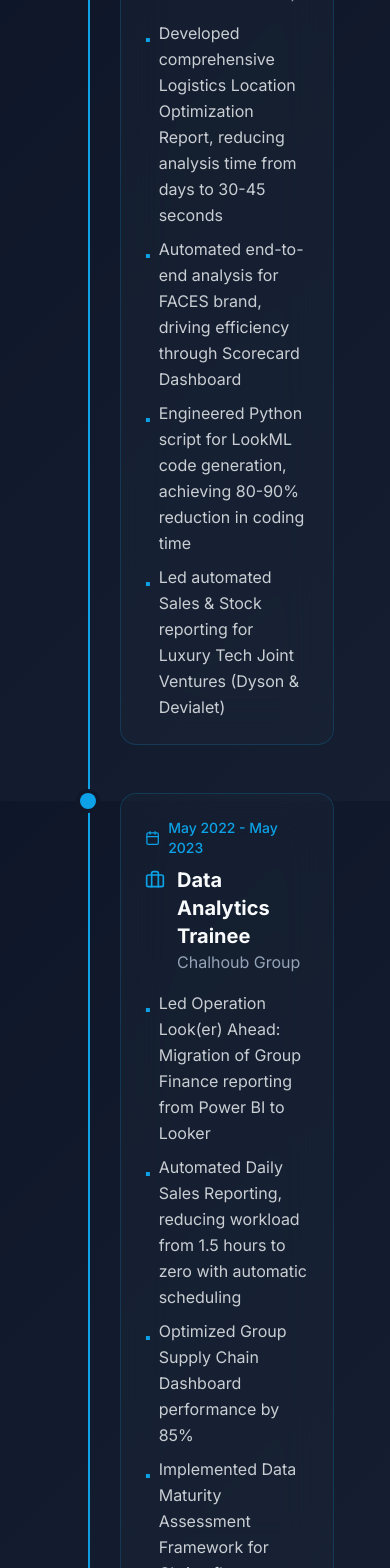
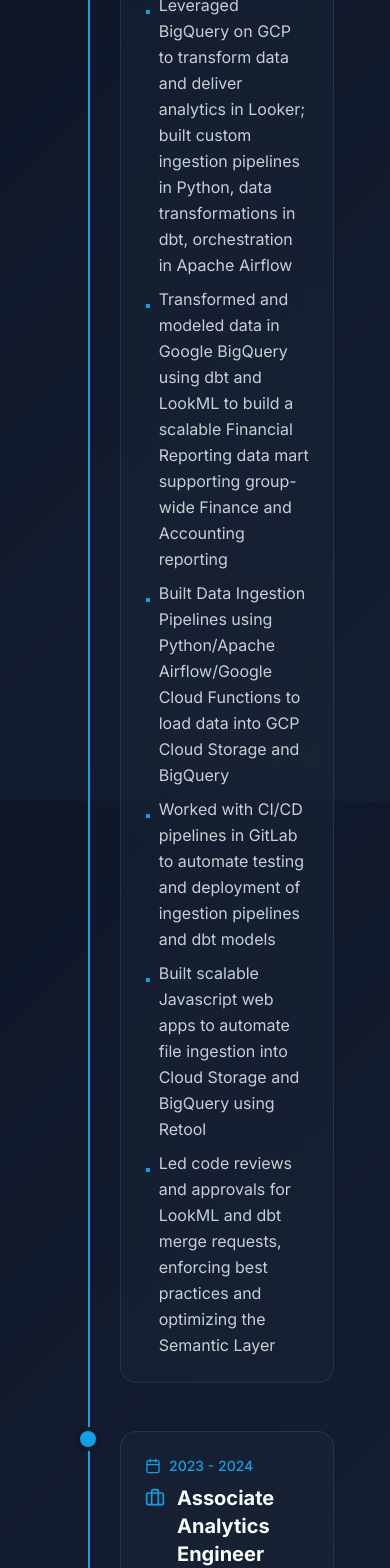
Before and after one commit to justinjsd/my-portfolio, a React (Vite) app: page / in a window 390 px wide. Shown: the part 3419-4987 px from the top of the page. Built offline with nearby package versions, Linux system fonts and the light colour scheme; the HTML template or start-up script is replaced by a standard one.

Commit message:
Update experience and skills

```diff
--- a/src/components/Experience.tsx
+++ b/src/components/Experience.tsx
@@ -3,45 +3,45 @@ import { Briefcase, Calendar } from "lucide-react";
 export const Experience = () => {
   const experiences = [
     {
-      period: "May 2023 - Present",
-      title: "Data Analytics Associate",
+      period: "2025 - Present",
+      title: "Data Engineer",
       company: "Chalhoub Group",
       achievements: [
-        "Developed comprehensive Logistics Location Optimization Report, reducing analysis time from days to 30-45 seconds",
-        "Automated end-to-end analysis for FACES brand, driving efficiency through Scorecard Dashboard",
-        "Engineered Python script for LookML code generation, achieving 80-90% reduction in coding time",
-        "Led automated Sales & Stock reporting for Luxury Tech Joint Ventures (Dyson & Devialet)",
+        "Leveraged BigQuery on GCP to transform data and deliver analytics in Looker; built custom ingestion pipelines in Python, data transformations in dbt, orchestration in Apache Airflow",
+        "Transformed and modeled data in Google BigQuery using dbt and LookML to build a scalable Financial Reporting data mart supporting group-wide Finance and Accounting reporting",
+        "Built Data Ingestion Pipelines using Python/Apache Airflow/Google Cloud Functions to load data into GCP Cloud Storage and BigQuery",
+        "Worked with CI/CD pipelines in GitLab to automate testing and deployment of ingestion pipelines and dbt models",
+        "Built scalable Javascript web apps to automate file ingestion into Cloud Storage and BigQuery using Retool",
+        "Led code reviews and approvals for LookML and dbt merge requests, enforcing best practices and optimizing the Semantic Layer",
       ],
     },
     {
-      period: "May 2022 - May 2023",
-      title: "Data Analytics Trainee",
+      period: "2023 - 2024",
+      title: "Associate Analytics Engineer",
       company: "Chalhoub Group",
       achievements: [
-        "Led Operation Look(er) Ahead: Migration of Group Finance reporting from Power BI to Looker",
-        "Automated Daily Sales Reporting, reducing workload from 1.5 hours to zero with automatic scheduling",
-        "Optimized Group Supply Chain Dashboard performance by 85%",
-        "Implemented Data Maturity Assessment Framework for Christofle, generating ~$30K value",
+        "Built the Finance & Operations (FinOps) Analytics Layer for the Group on Looker leveraging a Google (GCP) powered stack",
+        "Created Data Transformation Models using Looker, LookML, SQL and dbt",
+        "Recognized as Rookie of the Year (2024) for outstanding contributions in Data & Analytics",
       ],
     },
     {
-      period: "January 2022 - July 2022",
-      title: "Software Developer and Analytics Intern",
-      company: "Synergein Technology",
+      period: "2022",
+      title: "Trainee - Data & Analytics",
+      company: "Chalhoub Group",
       achievements: [
-        "Built fully functional IT Service Desk System using C# .NET",
-        "Provided data-driven insights for various clients using Microsoft Excel",
-        "Built database and stored procedures using Microsoft SQL Server Studio",
+        "Modeled data on Looker built on Google Cloud Platform's BigQuery using LookML",
+        "Participated in the migration of the Group Finance's Commercial Data into Google BigQuery and finally into Looker enhancing data governance, security, and adoption",
+        "Automated and optimized Daily Sales Reporting to the Group's President reducing manual daily reporting in Power BI (1.5 hours/day) to an automated scheduled Looker report with zero manual effort",
       ],
     },
     {
-      period: "June 2021 - August 2021",
-      title: "AI & Cognitive Services Intern",
+      period: "2021",
+      title: "Project Intern: Cognitive Services",
       company: "Alpha Data",
       achievements: [
-        "Gained insights into IT service management systems (Agile and ITIL)",
-        "Developed applications using Microsoft Azure's Logic Apps and Cognitive Service APIs",
-        "Built Twitter Sentiment Analysis App for data-driven user trend insights",
+        "Developed a Twitter Sentiment Analysis App built on Azure's Web App Services, extracting sentiment from hashtag-based tweets and displaying results in Excel",
+        "Hands-on experience in IT management frameworks such as Agile and ITIL",
       ],
     },
   ];
--- a/src/components/Skills.tsx
+++ b/src/components/Skills.tsx
@@ -1,36 +1,31 @@
-import { Award, Code, Database } from "lucide-react";
+import { Award, Database } from "lucide-react";
 
 export const Skills = () => {
   const skillCategories = [
     {
       icon: Database,
-      title: "Data Analytics/Science",
+      title: "Data & Analytics Engineering",
       skills: [
         "SQL",
-        "Google Big Query",
-        "Looker",
-        "LookML",
-        "DBT",
         "Python",
-        "Tableau",
-        "Looker Studio",
+        "dbt (Data Build Tool)",
+        "Apache Airflow",
+        "Google Cloud Platform (GCP)",
+        "BigQuery",
+        "Looker & LookML",
+        "Retool",
         "Git",
-        "MS Excel",
       ],
-    },
-    {
-      icon: Code,
-      title: "Programming Languages",
-      skills: ["Python", "Java", "C", "C++"],
     },
   ];
 
   const certifications = [
-    { name: "Python for Everybody", org: "University of Michigan", platform: "Coursera" },
+    { name: "Analytics Engineer Bootcamp", org: "dbt Labs", platform: "dbt Labs" },
+    { name: "Preparing your data with BigQuery", org: "Google", platform: "Google Cloud" },
+    { name: "Certified SAFe Agile Practitioner", org: "Scaled Agile", platform: "SAFe" },
     { name: "Python Data Structures", org: "Coursera", platform: "Coursera" },
     { name: "Git & GitHub", org: "Google", platform: "Coursera" },
-    { name: "Analyze Data with Excel", org: "Codecademy", platform: "Codecademy" },
-    { name: "BI Dashboards with Tableau", org: "Codecademy", platform: "Codecademy" },
+    { name: "Business Intelligence with Tableau", org: "Codecademy", platform: "Codecademy" },
   ];
 
   return (
@@ -43,7 +38,7 @@ export const Skills = () => {
           </p>
         </div>
 
-        <div className="grid md:grid-cols-2 gap-8 mb-12">
+        <div className="mb-12">
           {skillCategories.map((category, index) => (
             <div
               key={category.title}
```
